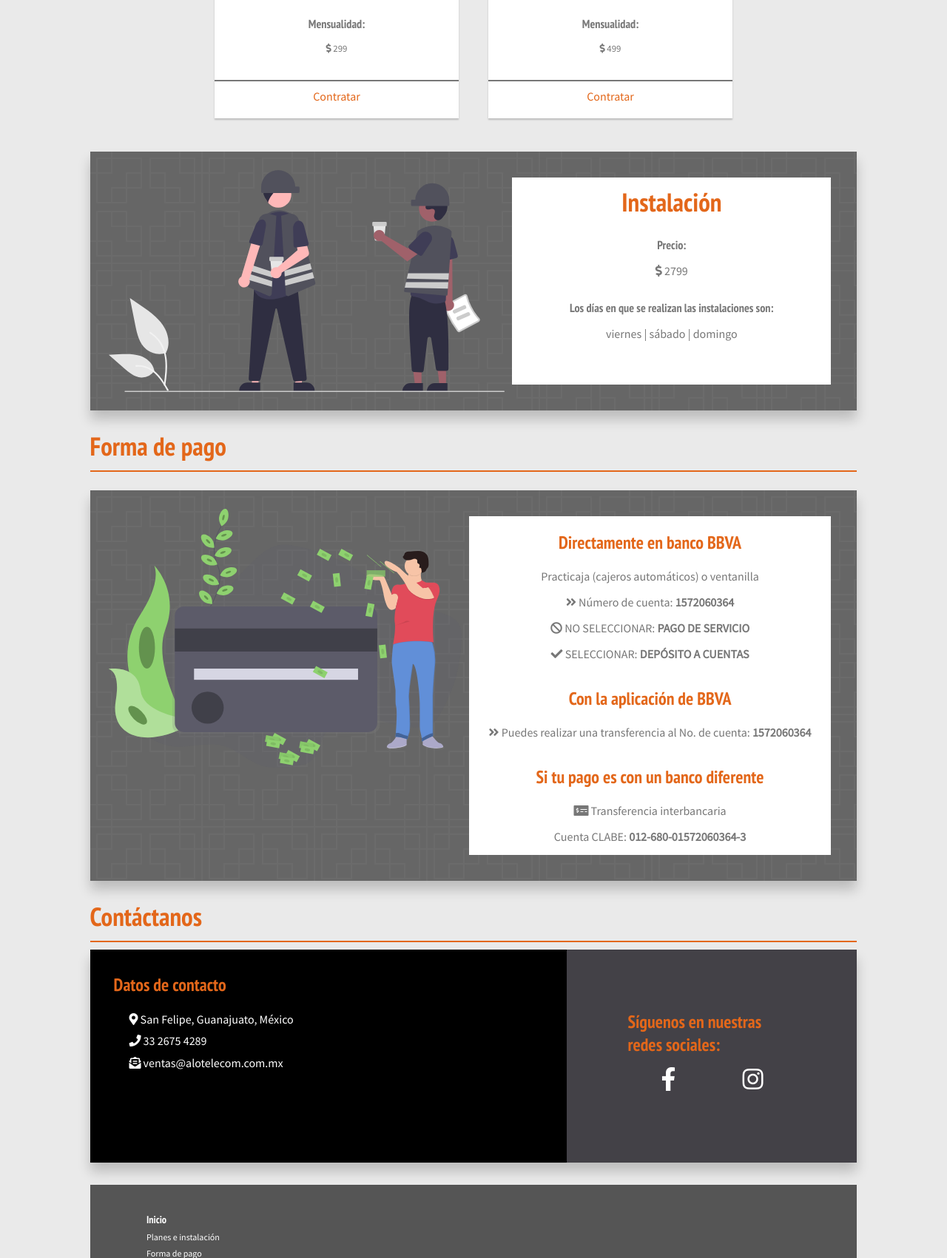
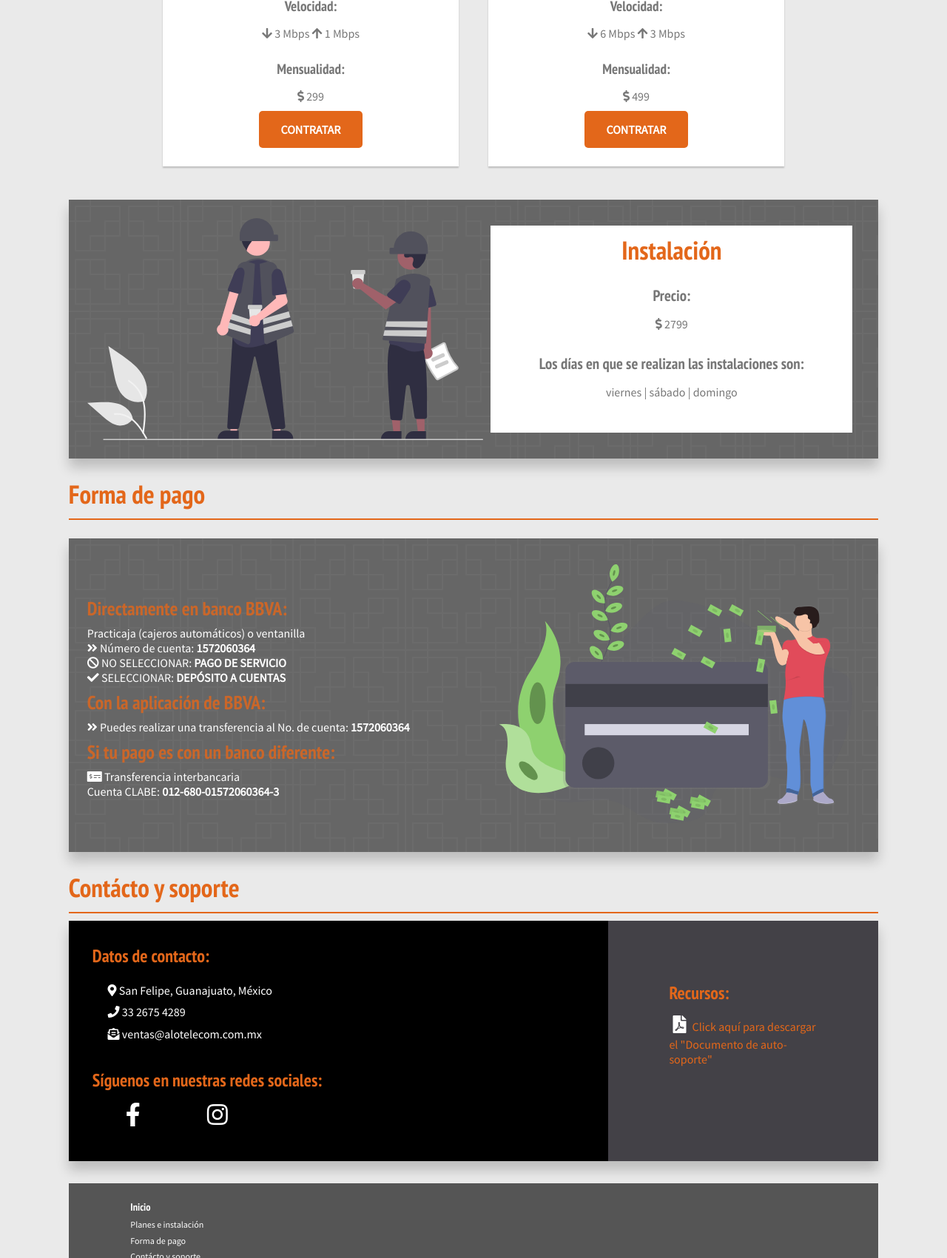
Before and after one commit to miguelangeljuarez/miguelangeljuarez.github.io, a plain HTML site: page index.html in a window 1280 px wide. Shown: the part 1099-2800 px from the top of the page at 74% size. Drawn offline with nearby package versions, Linux system fonts and the light colour scheme.

Commit message:
fixing errors
New features were added to project

```diff
--- a/css/footer.css
+++ b/css/footer.css
@@ -2,7 +2,7 @@
     background: #555555;
     color: #777777;
     font-size: 12px;
-    padding: 35px 0;
+    padding: 20px 0;
   }
 
   .footer-container {
@@ -34,6 +34,5 @@
     font-size: 12px;
     padding: 20px 0;
     text-align: center;
-    padding-bottom: 20px;
 
   }
--- a/css/header.css
+++ b/css/header.css
@@ -1,5 +1,5 @@
 .nav-main {
-    font-size: 17px;
+    font-size: 15px;
     display: flex;
     justify-content: space-between;
     align-items: center;
@@ -22,12 +22,15 @@
 }
 
 .nav-main ul li a {
-    padding: 3px;
+    padding: 8px;
 }
 
 .nav-main ul li a:hover {
-    border-bottom: 2px solid #F9CA0E;
-    color: #F9CA0E;
+    /*border-bottom: 2px solid #F9CA0E;
+    color: #F9CA0E;*/
+    color: white;
+    background-color: #E3671A;
+    border-radius: 3px;
 }
 
 .nav-main ul.nav-menu {
@@ -66,5 +69,5 @@
 hr {
     margin: 10px 0;
     background: #E3671A;
-    border: 1.5px solid #E3671A;
+    border: 1.8px solid #E3671A;
 }
--- a/css/packages.css
+++ b/css/packages.css
@@ -19,7 +19,7 @@ color: #E3671A;
 }
 
 .packages .card {
-    width: 330px;
+    width: 400px;
     height: 100%;
     box-shadow: 0 2px 2px rgba(0, 0, 0, 0.2);
     overflow: hidden;
@@ -27,6 +27,7 @@ color: #E3671A;
     text-align: center;
     transition: all 0.25s;
     background: #fff;
+    padding-bottom: 20px;
 }
 
 .packages .card:hover {
@@ -35,20 +36,19 @@ color: #E3671A;
 }
 
 .packages .card img {
-    width: 330px;
-    height: 220px;
+    width: 400px;
 }
 
 .packages .card h4 {
     font-weight: 600;
-    font-size: 1rem;
+    font-size: 1.2rem;
     color: #777;
     padding-bottom: 15px;
 }
 
 .packages .card p {
     padding-bottom: 25px;
-    font-size: 0.8rem;
+    font-size: 1rem;
     font-weight: 300;
     color: #777;
 }
@@ -62,16 +62,21 @@ color: #E3671A;
 }
 
 .packages .card a {
-    color: rgb(227, 103, 26);
+    background: rgb(227, 103, 26);
+    padding: 15px 30px;
+    text-transform: uppercase;
+    border-radius: 5px;
+    color: white;
+    font-weight: bold;
 }
 
 .packages .card a:hover {
-    color: #F9CA0E;
+    opacity: 0.8;
 }
 
 .title-package {
     font-weight: 700;
-    font-size: 1.5rem;
+    font-size: 1.6rem;
     padding: 15px;
     color: rgb(227, 103, 26);
 }
@@ -119,10 +124,12 @@ color: #E3671A;
 }
 .installation-content h4 {
     padding: 15px;
+    font-size: 1.3rem;
 }
 
 .installation-content p {
     padding-bottom: 15px;
+    font-size: 1rem;
 }
 
 .installation-card-title {
--- a/css/payment.css
+++ b/css/payment.css
@@ -1,6 +1,7 @@
 .payment-card {
     width: 100%;
     display: flex;
+    align-items: center;
     flex-wrap: wrap;
     justify-content: space-between;
     height: 100%;
@@ -16,6 +17,7 @@
 
 .payment-card img {
     height: 350px;
+    margin: 10px;
 }
 
 .payment-title {
@@ -31,12 +33,15 @@
 .payment-content p {
     text-align: center;
     color: #777;
+    margin: 15px;
 }
 
 .payment-title-card {
-    text-align: center;
+    text-align: left;
     color: #E3671A;
-    font-size: 1.5rem;
+    opacity: 0.8;
+    font-size: 1.6rem;
+    padding: 7px 0;
 }
 
 .payment-content h2 {
--- a/css/showcase.css
+++ b/css/showcase.css
@@ -1,7 +1,7 @@
 .showcase {
   width: 100%;
   height: 300px;
-  background: url("../img/Banner.jpg") no-repeat center center/cover;
+  background: url("../img/img-4.jpg") no-repeat center center/cover;
   padding: 50px;
   display: flex;
   flex-direction: column;
@@ -29,6 +29,7 @@ font-size: 3em;
   font-size: 15px;
   border: 1px solid #ffffff;
   margin: 10px 0;
+  border-radius: 3px;
 }
 
 .btn:hover {
--- a/css/social.css
+++ b/css/social.css
@@ -12,7 +12,7 @@
   .links {
     display: flex;
     align-items: center;
-    justify-content: center;
+    justify-content: left;
   }
 
   .links a {
@@ -25,3 +25,19 @@
     font-size: 2rem;
     padding: 15px;
   }
+
+  .documents {
+    display: flex;
+    align-items: center;
+    justify-content: left;
+  }
+
+  .documents a {
+    margin: 10px 0;
+  }
+
+  .documents a i {
+    color: #fff;
+    padding: 5px;
+    font-size: 1.5rem;
+  }
--- a/css/styles.css
+++ b/css/styles.css
@@ -64,7 +64,7 @@ ul {
 }
 
 .container {
-  width: 90%;
+  width: 95%;
   margin: auto;
 }
 
--- a/index.html
+++ b/index.html
@@ -20,7 +20,7 @@
   <body>
 
     <!-- WHATSAPP BUTTON -->
-    <a href="https://api.whatsapp.com/send?phone=+523326754289"
+    <a href="https://wa.me/message/EYBPRKA6WTLDC1"
       class="btn-whatsapp" target="_blank">
       <i class="fab fa-whatsapp"></i>
     </a>
@@ -46,16 +46,16 @@
             <a class="menu-payment" href="#pago">Forma de pago</a>
           </li>
           <li>
-            <a class="menu-contactUs" href="#contacto">Contáctanos</a>
+            <a class="menu-contactUs" href="#contacto">Contácto y soporte</a>
           </li>
         </ul>
       </nav>
       <hr>
       <!-- SHOWCASE -->
       <header class="showcase">
-        <h1 class="showcase-title">El internet que no sabías que necesitabas</h1>
+        <h1 class="showcase-title">La calidad que necesitas, al precio que mereces.</h1>
         <p class="showcase-subtitle">Conoce nuestros planes:</p>
-        <a class="btn" href="#">Saber más <i class="fas fa-angle-double-right"></i></a>
+        <a class="btn" href="#planes">Saber más <i class="fas fa-angle-double-right"></i></a>
       </header>
       <!-- CARDS -->
       <div class="cards">
@@ -65,7 +65,7 @@
         </div>
         <div>
           <img src="img/Img-5.jpg" alt="">
-          <h3 class="card-title">Reproducción de contenido streaming</h3>
+          <h3 class="card-title">Reproducción de contenido en streaming</h3>
         </div>
         <div>
           <img src="img/Img-6.jpg" alt="">
@@ -96,9 +96,9 @@
               fa-arrow-up"></i> 1 Mbps</p>
           <h4>Mensualidad:</h4>
           <p><i class="fas fa-dollar-sign"></i> 299</p>
-          <hr class="hr-packages">
+
           <div class="btn-package">
-            <a href="#">Contratar</a>
+            <a href="https://wa.me/message/EYBPRKA6WTLDC1" target="_blank">Contratar</a>
           </div>
         </div>
         <div class="card">
@@ -109,9 +109,9 @@
               fa-arrow-up"></i> 3 Mbps</p>
           <h4>Mensualidad:</h4>
           <p><i class="fas fa-dollar-sign"></i> 499</p>
-          <hr class="hr-packages">
+
           <div class="btn-package">
-            <a href="#">Contratar</a>
+            <a href="https://wa.me/message/EYBPRKA6WTLDC1" target="_blank">Contratar</a>
           </div>
         </div>
         <!-- INSTALLATION -->
@@ -133,10 +133,10 @@
         <h2 id="pago"class="payment-title">Forma de pago</h2>
       </div>
       <hr>
-      <div class="payment-card">
-        <img src="img/undraw_make_it_rain_iwk4.svg" alt="payment-2">
-        <div class="payment-content">
-          <h3 class="payment-title-card">Directamente en banco <b>BBVA</b></h3>
+      <!--February 21st changes-->
+      <article class="payment-card">
+        <div class="payment-card-details">
+          <h3 class="payment-title-card">Directamente en banco <b>BBVA</b>:</h3>
           <p>Practicaja (cajeros
             automáticos) o ventanilla</p>
           <p><i class="fas fa-angle-double-right"></i> Número de
@@ -144,23 +144,30 @@
           <p><i class="fas fa-ban"></i> NO SELECCIONAR: <b>PAGO DE
               SERVICIO</b></p>
           <p><i class="fas fa-check"></i> SELECCIONAR: <b> DEPÓSITO A CUENTAS</b></p>
-          <h3 class="payment-title-card">Con la aplicación de BBVA</h3>
+          <h3 class="payment-title-card">Con la aplicación de BBVA:</h3>
           <p><i class="fas fa-angle-double-right"></i> Puedes realizar una
             transferencia al No. de cuenta: <b>1572060364</b></p>
-          <h3 class="payment-title-card">Si tu pago es con un banco diferente</h3>
+          <h3 class="payment-title-card">Si tu pago es con un banco diferente:</h3>
           <p><i class="fas fa-money-check-alt"></i> Transferencia interbancaria</p>
           <p>Cuenta CLABE: <b>012-680-01572060364-3</b></p>
         </div>
+        <figure class="payment-card-image">
+          <img src="img/undraw_make_it_rain_iwk4.svg" alt="payment-2">
+        </figure>
+      </article>
+      <!--<div class="payment-card">
+        <div class="payment-content">
+        </div>
 
-      </div>
+      </div>-->
       <!-- CONTACT US -->
       <div class="contact-us-content">
-        <h2 id="contacto"class="contact-us-title">Contáctanos</h2>
+        <h2 id="contacto"class="contact-us-title">Contácto y soporte</h2>
         <hr>
         <div class="contact-wrapper">
 
           <div class="contact-info">
-            <h3 class="contact-info-title">Datos de contacto</h3>
+            <h3 class="contact-info-title">Datos de contacto:</h3>
             <ul>
               <li>
                 <i class="fas fa-map-marker-alt"></i> San Felipe, Guanajuato,
@@ -171,17 +178,23 @@
                 <i class="fas fa-envelope-open-text"></i>
                 ventas@alotelecom.com.mx</li>
             </ul>
+            <h3 class="social-title">Síguenos en nuestras redes sociales:</h3>
+              <div class="links">
+                <a href="https://facebook.com" target="_blank">
+                  <i class="fab fa-facebook-f"></i>
+                </a>
+                <a href="https://instagram.com" target="_blank">
+                  <i class="fab fa-instagram"></i>
+                </a>
+              </div>
           </div>
           <div class="contact-form">
             <!-- SOCIAL -->
             <section class="social">
-              <h3 class="social-title">Síguenos en nuestras redes sociales:</h3>
-              <div class="links">
-                <a href="#">
-                  <i class="fab fa-facebook-f"></i>
-                </a>
-                <a href="#">
-                  <i class="fab fa-instagram"></i>
+              <h3 class="social-title">Recursos:</h3>
+              <div class="documents">
+                <a href="https://drive.google.com/file/d/1cYHW30yVMC7nqNSoVSOTQL05SPr8UQHP/view?usp=sharing" target="_blank">
+                  <i class="fas fa-file-pdf"></i> Click aquí para descargar el "Documento de auto-soporte"
                 </a>
               </div>
             </section>
@@ -230,7 +243,7 @@
             <a href="#pago">Forma de pago</a>
           </li>
           <li>
-            <a href="#contacto">Contáctanos</a>
+            <a href="#contacto">Contácto y soporte</a>
           </li>
         </ul>
         <!--<ul>
@@ -251,7 +264,7 @@
 
     <!-- FOOTER -->
     <footer class="footer">
-      <h3>2020 Aló! Telecom. Todos los derechos reservados.</h3>
+      <h3>2021 Aló! Telecom. Todos los derechos reservados.</h3>
     </footer>
     </div>
 
```
